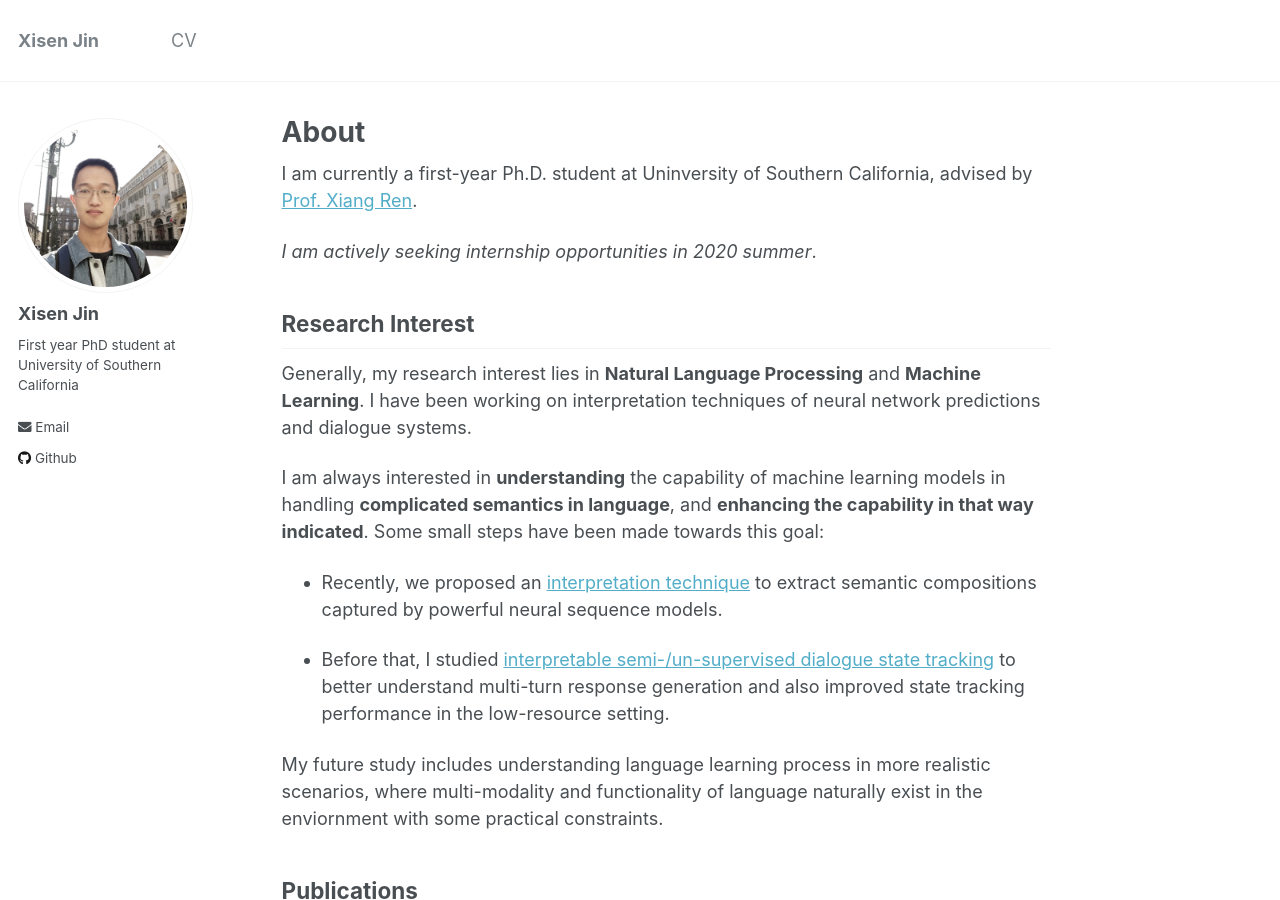
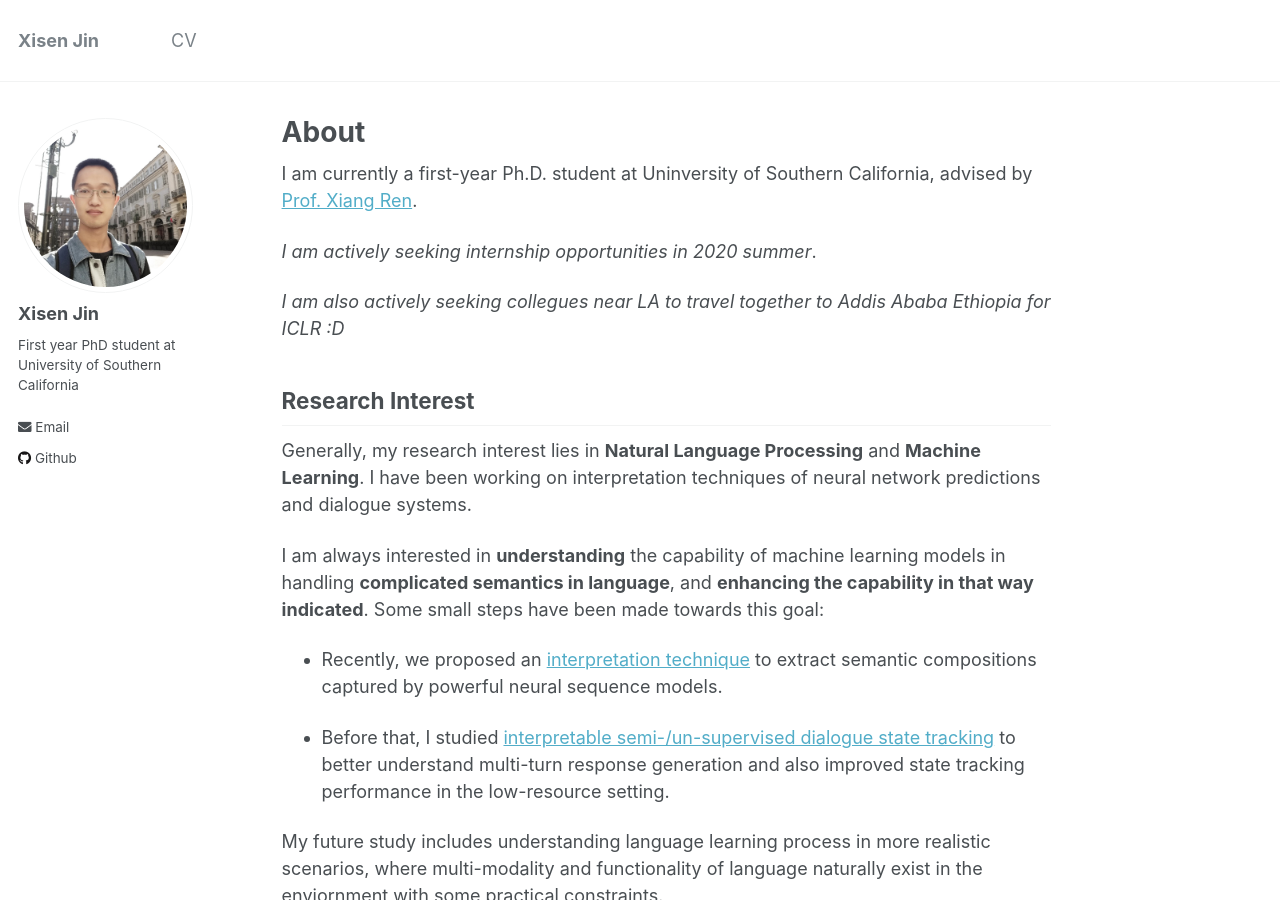
Before and after one commit to AuCson/aucson.github.io, a Jekyll site: the page built from _pages/about.md, in a window 1280 px wide and 900 px high. Built offline with Jekyll 4.4.1, drawn with Linux system fonts in a browser that asks for light colours.

Commit message:
Update about.md

```diff
--- a/_pages/about.md
+++ b/_pages/about.md
@@ -11,6 +11,8 @@ redirect_from:
 I am currently a first-year Ph.D. student at Uninversity of Southern California, advised by [Prof. Xiang Ren](http://ink-ron.usc.edu/xiangren/).
 
 *I am actively seeking internship opportunities in 2020 summer*.
+
+*I am also actively seeking collegues near LA to travel together to Addis Ababa Ethiopia for ICLR :D*
 
 ## Research Interest
 
```
